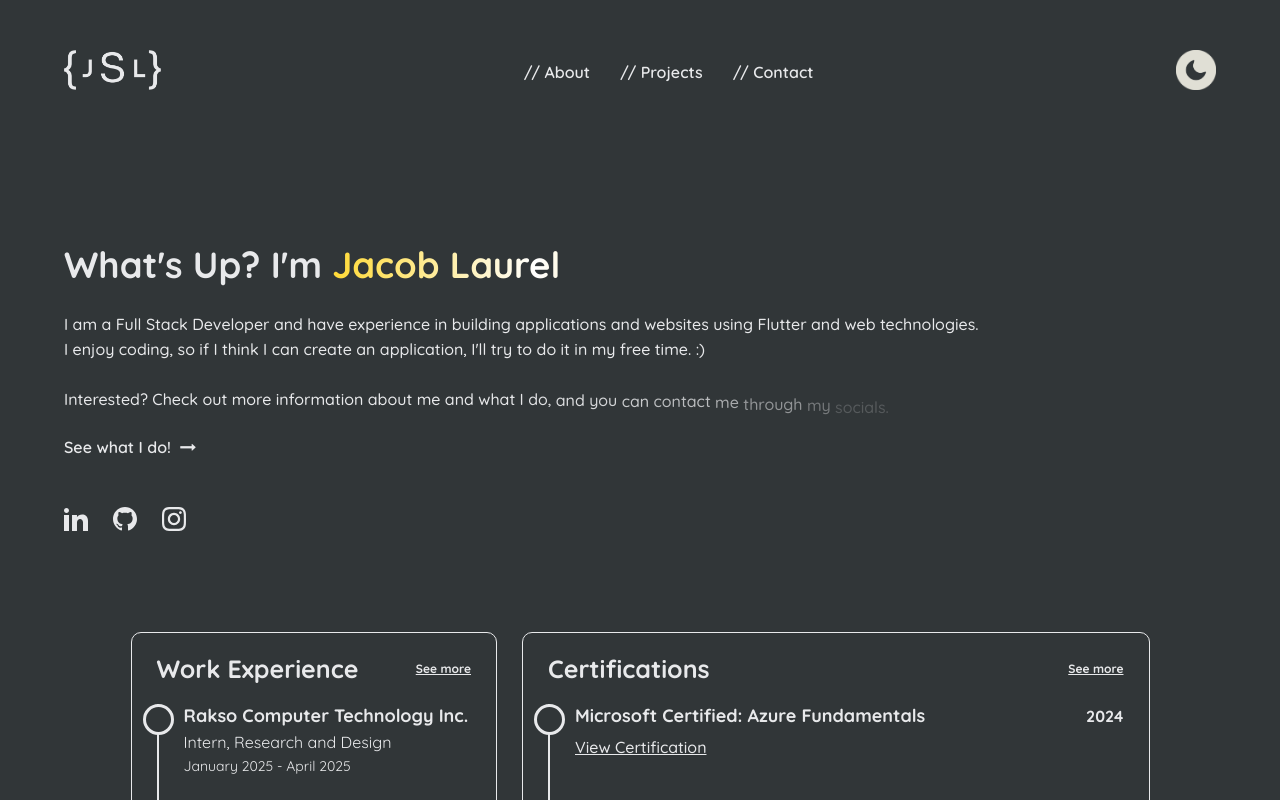
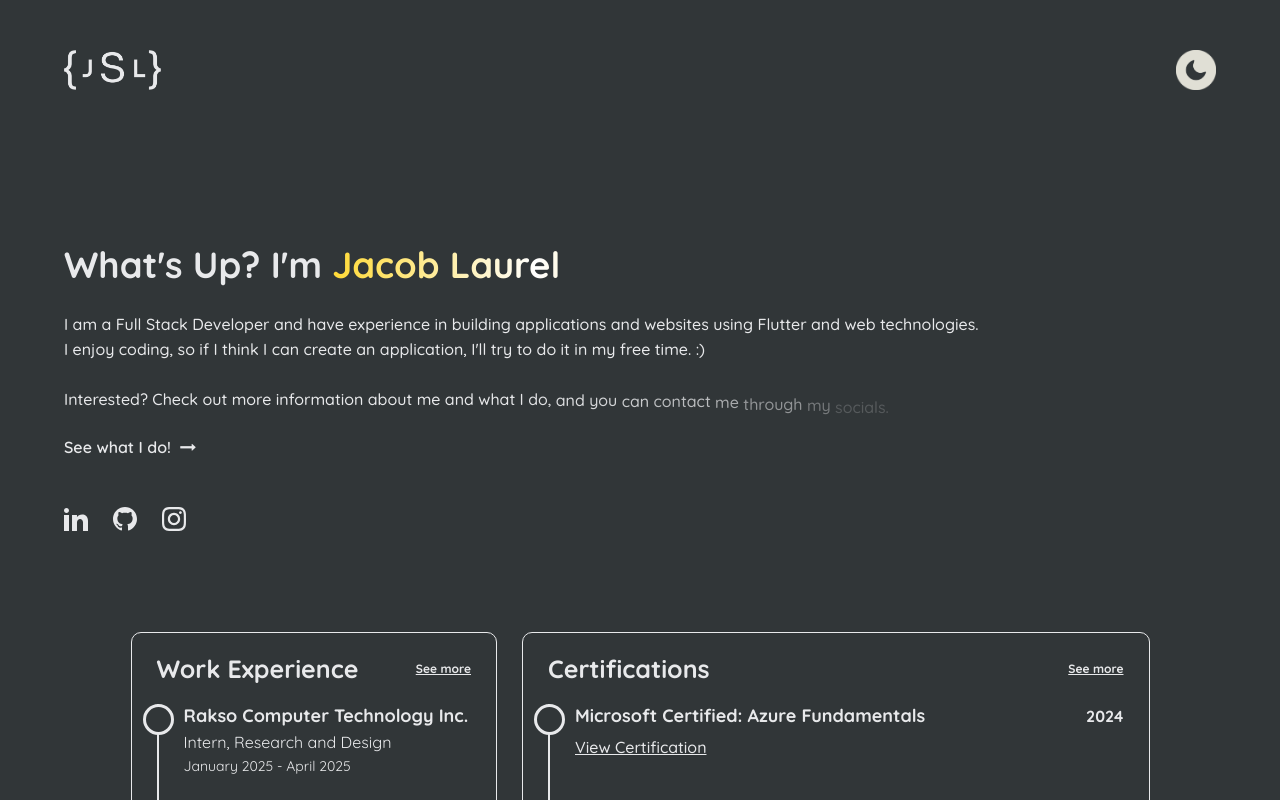
Before and after one commit to bocyej/portfolio, a React (Vite) app: page / in a window 1280 px wide. Shown: the top 800 px of the page. Built offline with nearby package versions, Linux system fonts and the light colour scheme.

Commit message:
remove header buttons

```diff
--- a/src/components/Header.tsx
+++ b/src/components/Header.tsx
@@ -37,25 +37,7 @@ function Header() {
             id="hamburger-icon"
           >
             <i className="fa fa-bars"></i>
-            []
           </a>
-          <ul>
-            <li>
-              <a href="#about" className="nav-link underline">
-                // About
-              </a>
-            </li>
-            <li>
-              <a href="#projects" className="nav-link underline">
-                // Projects
-              </a>
-            </li>
-            <li>
-              <a href="#contact" className="nav-link underline">
-                // Contact
-              </a>
-            </li>
-          </ul>
           <a id="themeButton" onClick={handleToggleTheme}>
             <div id="toggleThemeButton">
               <img
```
